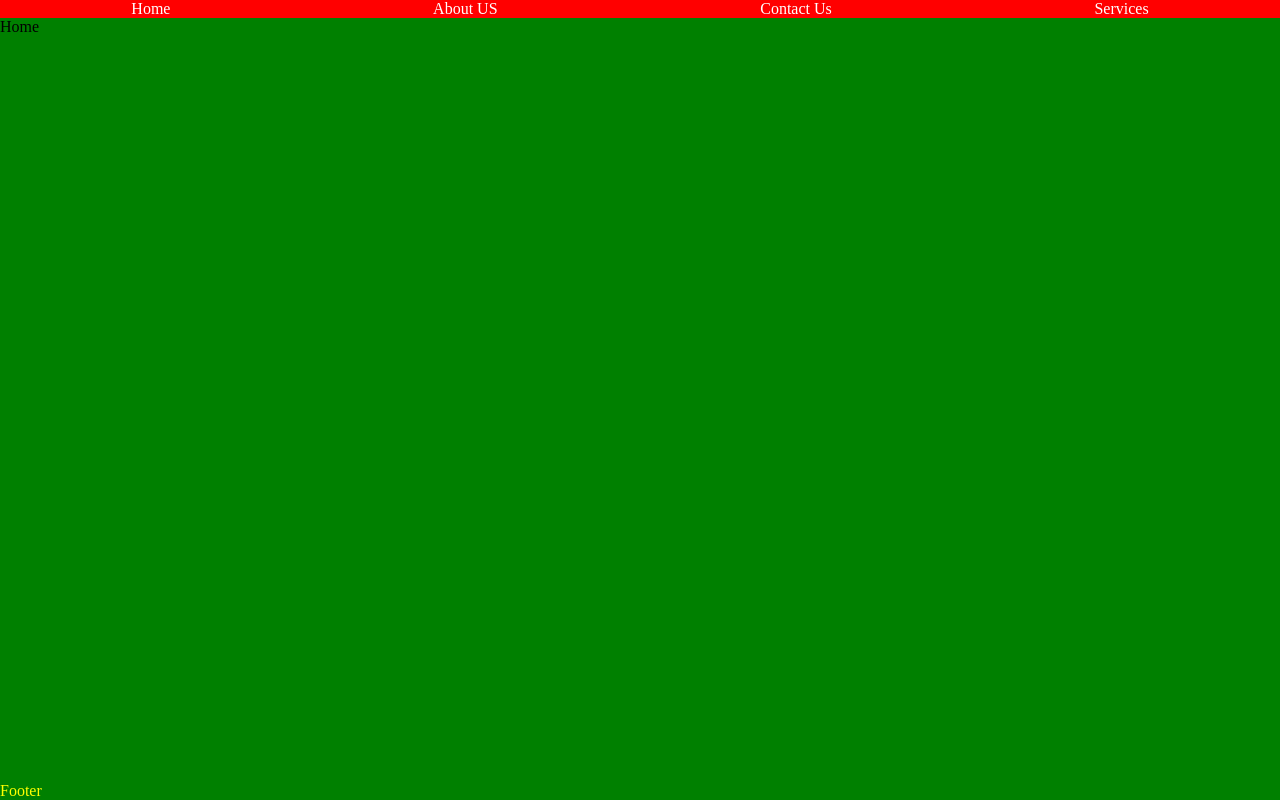
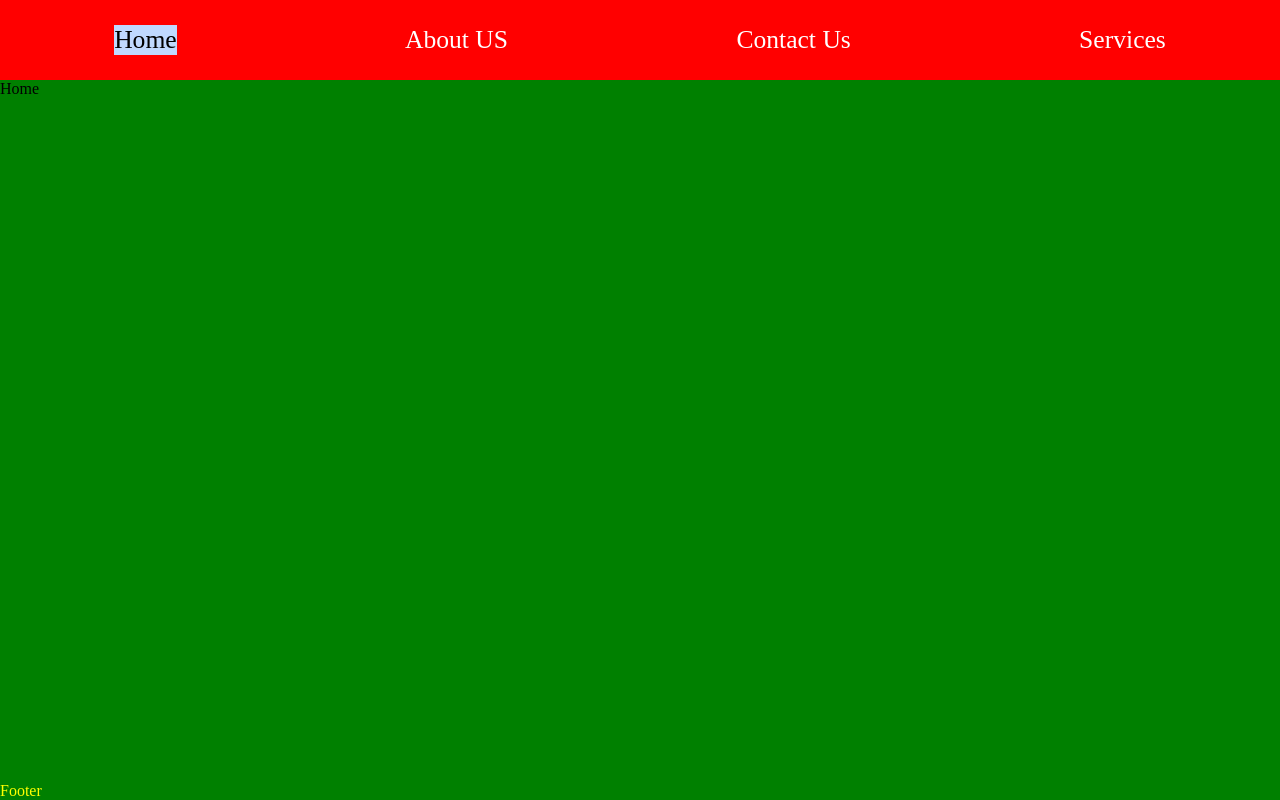
Before and after one commit to Codekazuki/hta-react-router, a React (Vite) app: page / in a window 1280 px wide. Built offline with nearby package versions, Linux system fonts and the light colour scheme.

Commit message:
react router dom

```diff
--- a/src/assets/styles/App.css
+++ b/src/assets/styles/App.css
@@ -8,4 +8,5 @@
   min-height: 100dvh;
   display: flex;
   flex-direction: column;
+  height: 100%;
 }
--- a/src/assets/styles/nav.css
+++ b/src/assets/styles/nav.css
@@ -2,8 +2,16 @@
   background-color: red;
   display: flex;
   justify-content: space-around;
+  font-size: clamp(1rem, 2vw, 4rem);
+  height: 10dvh;
+  align-items: center;
 }
 .my-navigation a {
   text-decoration: none;
   color: white;
 }
+
+.my-navigation .home-button {
+  color: black;
+  background-color: rgb(192, 217, 255);
+}
--- a/src/component/Navbar.jsx
+++ b/src/component/Navbar.jsx
@@ -3,7 +3,9 @@ import "../assets/styles/nav.css";
 const Navbar = () => {
   return (
     <div className='my-navigation'>
-      <NavLink to='/'>Home</NavLink>
+      <NavLink className='home-button' to='/'>
+        Home
+      </NavLink>
       <NavLink to='about'>About US</NavLink>
       <NavLink to='contactus'>Contact Us</NavLink>
       <NavLink to='service'>Services</NavLink>
```
